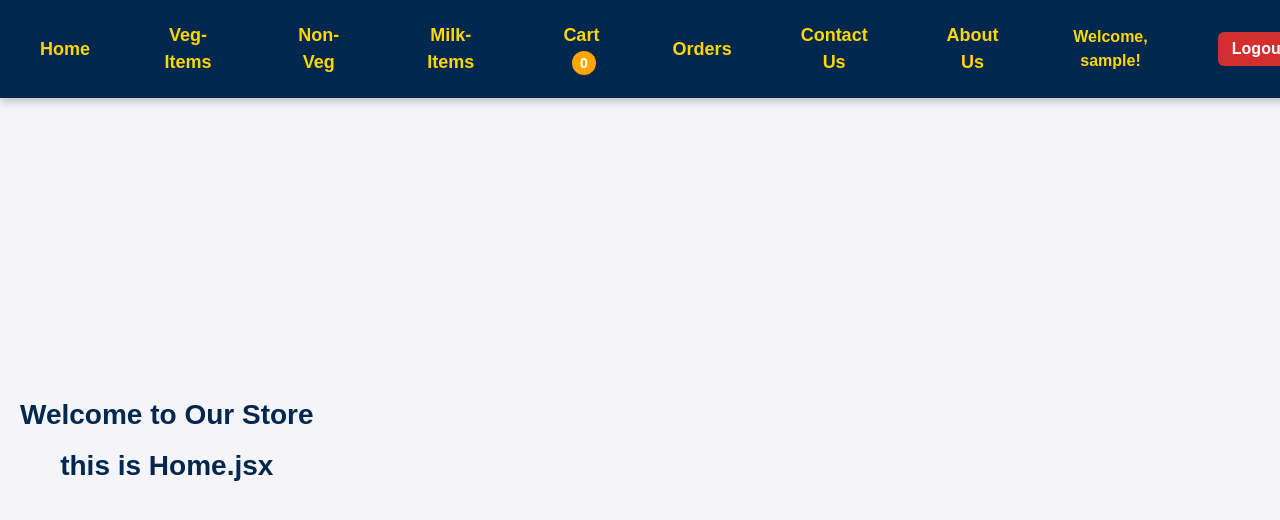
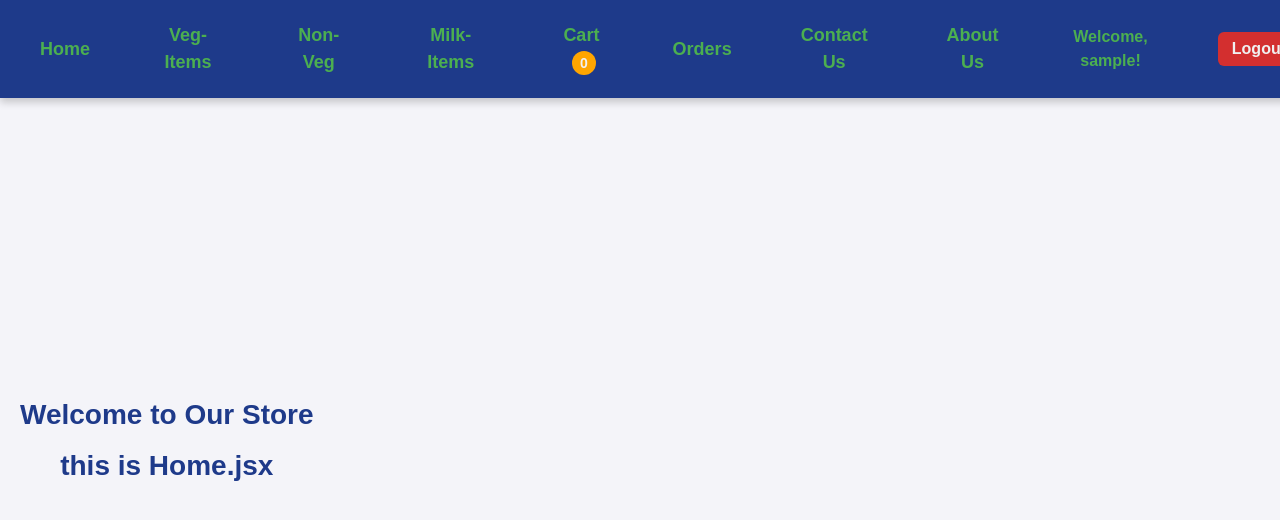
Before and after one commit to madhan-sampath/react-shoppingiproject, a React (Vite) app: page /home in a window 1280 px wide. Shown: the top 520 px of the page. Built offline with nearby package versions, Linux system fonts and the light colour scheme; sample sign-in values are in the browser's storage.

Commit message:
commit 3

```diff
--- a/src/App.css
+++ b/src/App.css
@@ -6,7 +6,7 @@ body{
 
 /* Navigation bar styles */
 .navbar {
-  background-color: #00274D; /* Deep Blue */
+  background-color: #1E3A8A; /* Darker Blue */ /* Deep Blue */
   padding: 12px 20px;
   display: flex;
   align-items: center;
@@ -23,7 +23,7 @@ body{
 
 /* Navigation links */
 .nav-link {
-  color: #FFD700; /* Gold */
+  color: #4CAF50; /* Green */ /* Gold */
   text-decoration: none;
   font-size: 18px;
   padding: 10px 15px;
@@ -36,13 +36,13 @@ body{
   background-color: #004B87; /* Lighter Blue */
   border-radius: 6px;
   transition: 0.3s ease-in-out;
-  color: #ffffff; /* White text on hover */
+  color: #E0E0E0; /* Light Gray */ /* White text on hover */
 }
 
 /* Cart count */
 .cart-count {
   background-color: #FFA500; /* Orange */
-  color: white;
+  color: #F0F0F0; /* Off White */
   padding: 4px 8px;
   border-radius: 50%;
   font-size: 14px;
@@ -51,7 +51,7 @@ body{
 
 /* Welcome message */
 .welcome-text {
-  color: #FFD700; /* Gold */
+  color: #4CAF50; /* Green */ /* Gold */
   font-weight: bold;
   margin-right: 15px;
 }
@@ -59,7 +59,7 @@ body{
 /* Logout button */
 .logout-btn {
   background-color: #D32F2F; /* Crimson Red */
-  color: white;
+  color: #F0F0F0; /* Off White */
   border: none;
   padding: 8px 14px;
   cursor: pointer;
@@ -82,7 +82,7 @@ body{
 
 /* Main Heading */
 h1 {
-  color: #00274D; /* Deep Blue */
+  color: #1E3A8A; /* Darker Blue */ /* Deep Blue */
   font-size: 28px;
   margin-top: 20px;
   text-align: center;
```
